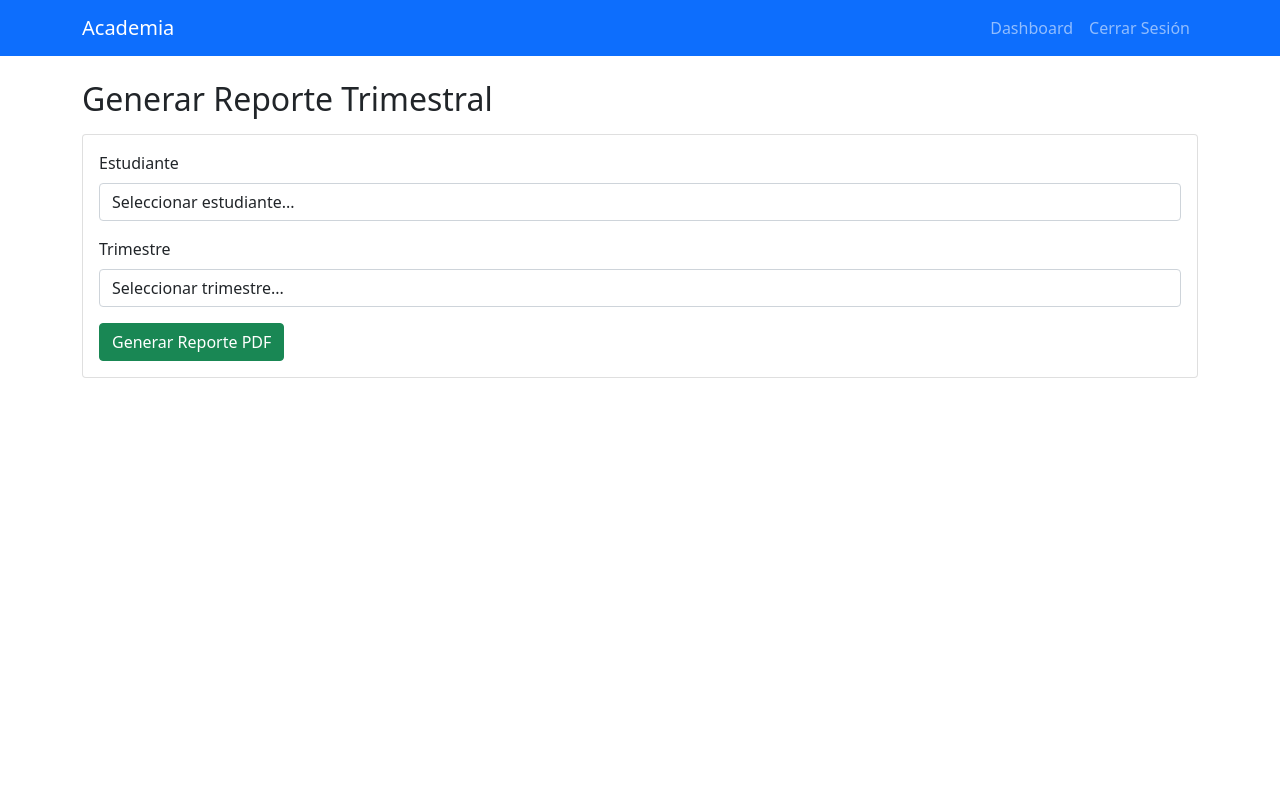
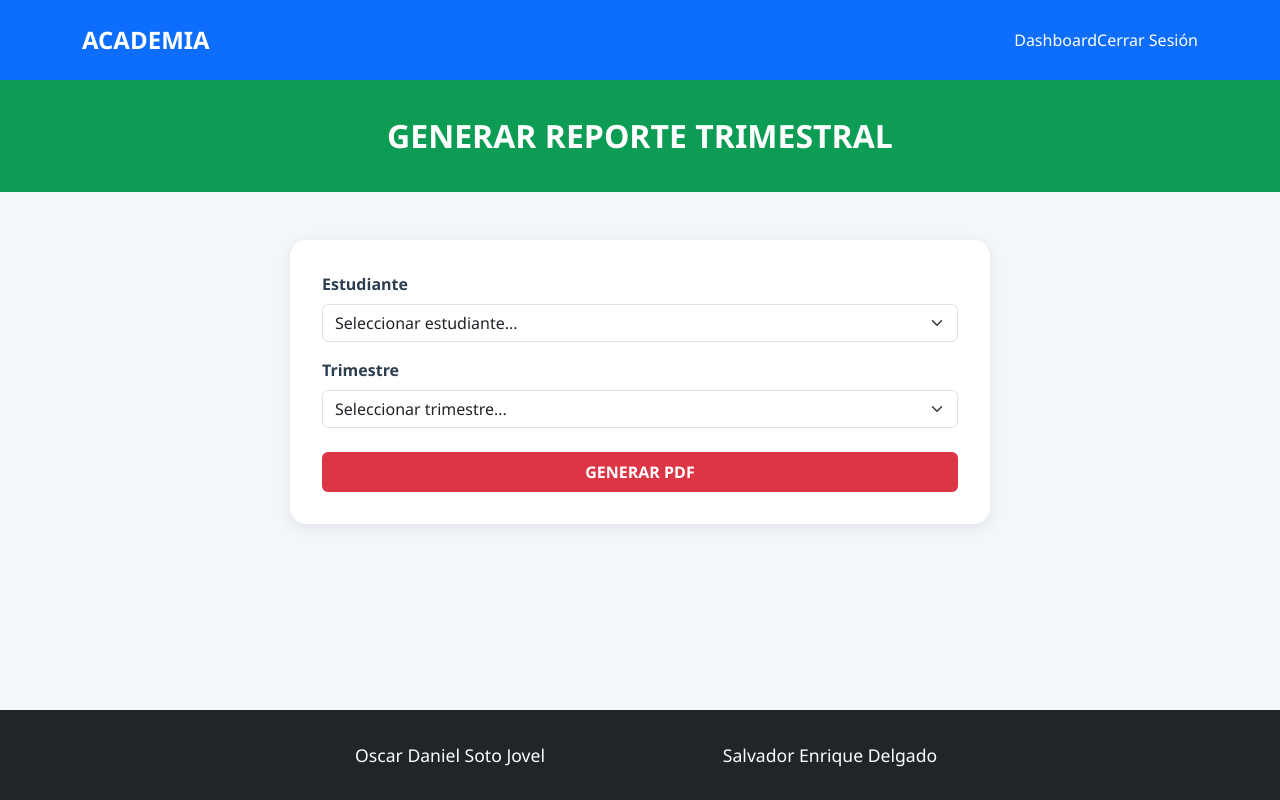
Before and after one commit to DanielSotoo/Desafiopractico3-DSS, a PHP site: page /reportes in a window 1280 px wide. Run offline with PHP 8.4, Linux system fonts and the light colour scheme; the visitor is signed in with stand-in values (Sample User, id 1); data comes from the database, SQL or seed files in the repository.

Commit message:
Update index.php

```diff
--- a/views/reportes/index.php
+++ b/views/reportes/index.php
@@ -1,51 +1,127 @@
-<?php
-// views/reportes/index.php
-?>
 <!DOCTYPE html>
-<html>
+<html lang="es">
 <head>
+    <meta charset="UTF-8">
     <title>Reportes</title>
-    <link href="https://cdn.jsdelivr.net/npm/bootstrap@5.1.3/dist/css/bootstrap.min.css" rel="stylesheet">
+    <link href="https://cdn.jsdelivr.net/npm/bootstrap@5.3.0/dist/css/bootstrap.min.css" rel="stylesheet">
+    <style>
+        html, body {
+            height: 100%;
+            margin: 0;
+            font-family: 'Segoe UI', sans-serif;
+            background-color: #f3f6fa;
+        }
+        .page-container {
+            display: flex;
+            flex-direction: column;
+            min-height: 100vh;
+        }
+        .main-content {
+            flex: 1;
+        }
+        .navbar {
+            background-color: #0d6efd;
+            height: 80px;
+        }
+        .navbar-brand {
+            font-size: 1.5rem;
+            font-weight: bold;
+        }
+        .section-title-bar {
+            background-color: rgb(12, 156, 84);
+            color: white;
+            padding: 2rem 1rem;
+            font-size: 2rem;
+            font-weight: bold;
+            text-align: center;
+            width: 100%;
+        }
+        .form-container {
+            max-width: 700px;
+            margin: 3rem auto;
+            padding: 2rem;
+            background: white;
+            border-radius: 1rem;
+            box-shadow: 0 4px 16px rgba(0, 0, 0, 0.08);
+        }
+        .form-label {
+            font-weight: 600;
+            color: #2c3e50;
+        }
+        .btn-success {
+            background-color: #dc3545;
+            border: none;
+            font-weight: bold;
+        }
+        .btn-success:hover {
+            background-color: #bb2d3b;
+        }
+        .footer {
+            background-color: #212529;
+            color: white;
+            padding: 2rem 0;
+            text-align: center;
+        }
+        .footer .row > div {
+            font-size: 1.1rem;
+            font-weight: 500;
+        }
+    </style>
 </head>
 <body>
-    <nav class="navbar navbar-expand-lg navbar-dark bg-primary">
+<div class="page-container">
+
+    <nav class="navbar navbar-expand-lg navbar-dark">
         <div class="container">
-            <a class="navbar-brand" href="dashboard.php">Academia</a>
-            <div class="navbar-nav ms-auto">
-                <a class="nav-link" href="dashboard.php">Dashboard</a>
-                <a class="nav-link" href="logout.php">Cerrar Sesión</a>
+            <a class="navbar-brand" href="dashboard.php">ACADEMIA</a>
+            <div class="d-flex">
+                <a class="nav-link text-white" href="dashboard.php">Dashboard</a>
+                <a class="nav-link text-white" href="logout.php">Cerrar Sesión</a>
             </div>
         </div>
     </nav>
 
-    <div class="container mt-4">
-        <h2>Generar Reporte Trimestral</h2>
+    <div class="section-title-bar">
+        GENERAR REPORTE TRIMESTRAL
+    </div>
 
-        <div class="card mt-3">
-            <div class="card-body">
+    <div class="main-content">
+        <div class="form-container">
             <form method="post">
                 <div class="mb-3">
                     <label for="codigo_estudiante" class="form-label">Estudiante</label>
-                        <select class="form-control" name="codigo_estudiante" required>
+                    <select class="form-select" name="codigo_estudiante" required>
                         <option value="">Seleccionar estudiante...</option>
                         <?php foreach($estudiantes as $estudiante): ?>
-                                <option value="<?= $estudiante['codigo'] ?>"><?= $estudiante['nombres'] . ' ' . $estudiante['apellidos'] ?></option>
+                            <option value="<?= $estudiante['codigo'] ?>">
+                                <?= $estudiante['nombres'] . ' ' . $estudiante['apellidos'] ?>
+                            </option>
                         <?php endforeach; ?>
                     </select>
                 </div>
-                    <div class="mb-3">
+                <div class="mb-4">
                     <label for="trimestre" class="form-label">Trimestre</label>
-                        <select class="form-control" name="trimestre" required>
+                    <select class="form-select" name="trimestre" required>
                         <option value="">Seleccionar trimestre...</option>
-                            <option value="1">Primer Trimestre (Feb-Abr)</option>
-                            <option value="2">Segundo Trimestre (May-Jul)</option>
-                            <option value="3">Tercer Trimestre (Ago-Oct)</option>
+                        <option value="1">Primer Trimestre (Feb - Abr)</option>
+                        <option value="2">Segundo Trimestre (May - Jul)</option>
+                        <option value="3">Tercer Trimestre (Ago - Oct)</option>
                     </select>
                 </div>
-                    <button type="submit" class="btn btn-success">Generar Reporte PDF</button>
+                <button type="submit" class="btn btn-success w-100 py-2">GENERAR PDF</button>
             </form>
         </div>
     </div>
+
+    <footer class="footer mt-auto">
+        <div class="container">
+            <div class="row justify-content-center">
+                <div class="col-md-4">Oscar Daniel Soto Jovel</div>
+                <div class="col-md-4">Salvador Enrique Delgado</div>
+            </div>
+        </div>
+    </footer>
+
 </div>
 </body>
 </html>
```
Lines whose indentation alone changed are shown as unchanged.
